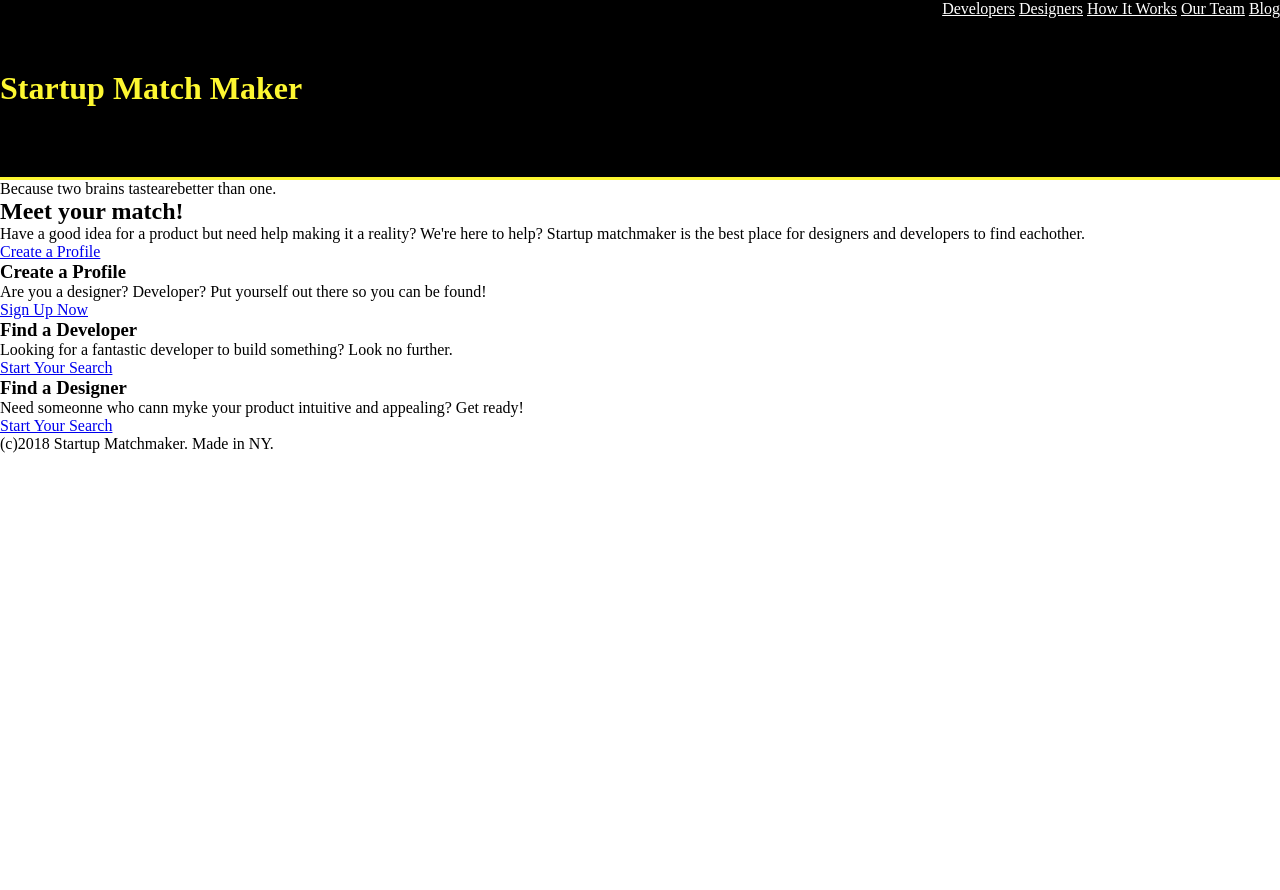
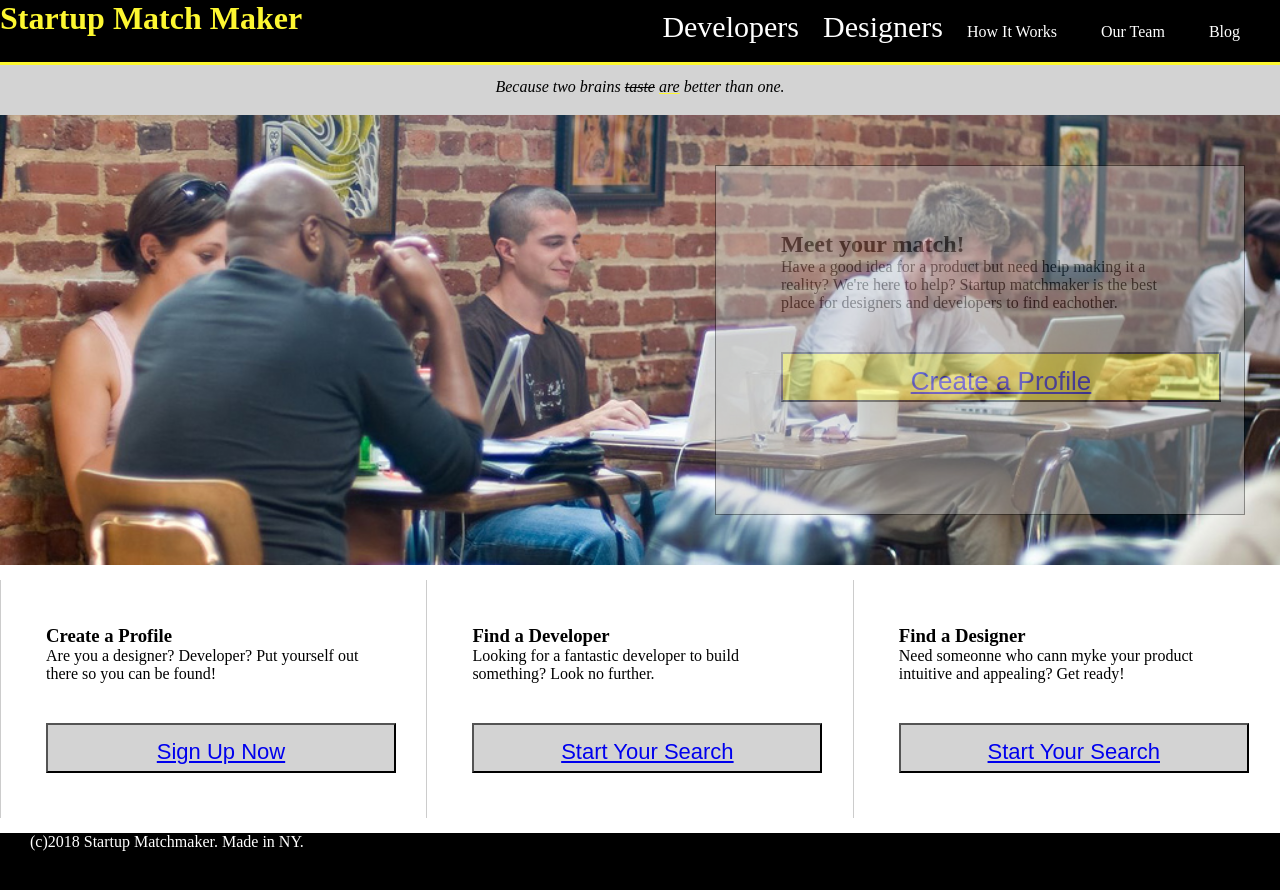
Before and after one commit to Haking17/Assignments, a plain HTML site: page startup_matchmaker/inndex.html in a window 1280 px wide. Before the commit the page ends 800 px from the top, so only its background shows below. Drawn offline with Linux system fonts and the light colour scheme; a web font is replaced by a local one.

Commit message:
Alex Site Startupmatchmaker

```diff
--- a/startup_matchmaker/inndex.html
+++ b/startup_matchmaker/inndex.html
@@ -22,7 +22,7 @@
 	</header>
 	<section class="alpha">
 		<p>
-			Because two brains <span class="span-a">taste</span><span class="span-b">are</span>better than one.
+			Because two brains <span class="span-a">taste</span> <span class="span-b">are</span> better than one.
 		</p>
 	</section>
 	<section class="beta">
@@ -30,10 +30,10 @@
 			<h2>
 				Meet your match!
 			</h2>
-			<p>
+			<p class=>
 				Have a good idea for a product but need help making it a reality? We're here to help? Startup matchmaker is the best place for designers and developers to find eachother.
 			</p>
-			<a href="http://instagram.com" class="opacity link">Create a Profile</a>
+			<button><a href="http://instagram.com" class="opacity link">Create a Profile</a></button>
 		</div>
 	</section>
 	<section class="gamma">
@@ -44,7 +44,7 @@
 			<p>
 				Are you a designer? Developer? Put yourself out there so you can be found!
 			</p>
-			<a href="http://youtube.com" class="sublink">Sign Up Now</a>
+			<button><a href="http://youtube.com" class="sublink">Sign Up Now</a></button>
 		</div>
 		<div class="div-3">
 			<h3>
@@ -53,7 +53,7 @@
 			<p>
 				Looking for a fantastic developer to build something? Look no further.
 			</p>
-			<a href="http://facebook.com" class="sublink">Start Your Search</a>
+			<button><a href="http://facebook.com" class="sublink">Start Your Search</a></button>
 		</div>
 		<div class="div-3">
 			<h3>
@@ -62,7 +62,7 @@
 			<p>
 				Need someonne who cann myke your product intuitive and appealing? Get ready!
 			</p>
-			<a href="http://slack.com" class="sublink">Start Your Search</a>
+			<button><a href="http://slack.com" class="sublink">Start Your Search</a></button>
 		</div>
 	</section>
 	<footer>
--- a/startup_matchmaker/style.css
+++ b/startup_matchmaker/style.css
@@ -11,23 +11,26 @@ header
 		border-bottom: solid 3px #fdf731;
 		padding-top: 0px;
 		margin-top: 0px;
+		color: white;
+		display: block;
+		text-decoration: none;
+		height: 65px;
+		width: 100%;
 	}
 
 h1
 	{
 		color: #fdf731;
-		padding-top: 70px;
-		padding-bottom: 70px;
 		display: inline-block;
 	}
 
 .clearfix::after
 	{
-		  clear: both;
-		  content: "";
-		  display: block;
-		  height: 0;
-		  visibility: hidden;
+		clear: both;
+		content: "";
+		display: block;
+		height: 0;
+		visibility: hidden;
   	}
 
 nav
@@ -38,16 +41,104 @@ nav
 .nav1
 	{
 		color: white;
-		padding-top: 35px;
+		display: inline-block;
+		padding-top: 10px;
+		padding-right: 20px;
+		font-size: 30px;
+		font-family: oswald:700;
+		font-style: bold;
+		text-decoration: none;
 	}
 
 .unboldnav
 	{
 		color: white;
 		padding-top: 50px;
+		padding-right: 40px;
+		text-decoration: none;
+	}
+.alpha
+	{
+		background-color: lightgrey;
+		text-align: center;
+		font-style: italic;
+		color: black;
+		display: block;
+		height: 50px;
+		width: 100%;
+		padding-top: 13px;
+	}
+.beta
+	{
+		background-image: url("./images/coworking.jpg");
+		background-position: center;
+		background-size: cover;
+		background-repeat: no-repeat;
+		width: 100%;
+		height: 450px;
+		padding-top: 50px;
+		padding-right: 35px;
+	}
+.div-1{
+	float: right;
+	width: 530px;
+	height: 350px;
+	padding: 65px;
+	background-color: rgba(192,192,192,1);
+	border:1px solid black;
+	opacity: 40%;
+}
+.div-1 button{
+	width: 440px;
+	height: 50px;
+	font-size: 26px;
+	padding: 12px 0px;
+	margin-top: 40px;
+	text-align: center;
+	box-shadow: black 10px;
+	background-color:#fdf731;
+	text-decoration-style: none;
+}
+.div-3{
+	width: 33%;
+	border-left: #ccc;
+	border-left-style: solid;
+	border-width: 1px;
+	display: inline-block;
+	padding: 45px;
+	margin: 15px 0px;
+}
+.div-3 button{
+	margin-top: 40px;
+	width: 350px;
+	height: 50px;
+	padding: 14px 0px;
+	font-size: 22px;
+	border-bottom-style: outset;
+	background-color: lightgrey;
+	text-decoration: none;
+}
+.span-a
+	{
+		text-decoration-color: lightgrey;
+		text-decoration: line-through;
 	}
 
-.beta
+.span-b
 	{
-		background-image: "/images/coworking.jpg";
+		text-decoration: underline;
+		text-decoration-color:	#fdf731;
+
 	}
+footer{
+	width: 100%;
+	height: 60px;
+	background-color: black;
+	color: white;
+	padding-left: 30px;
+}
+
+.roger
+	{
+		font-size: 50px;
+	}
```
